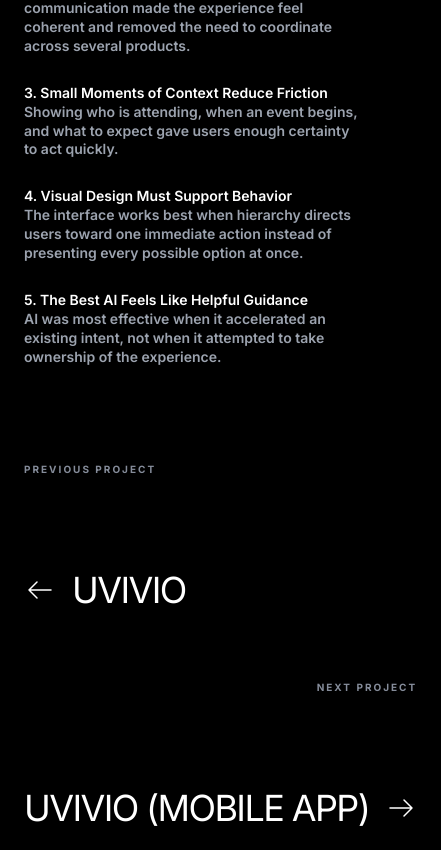
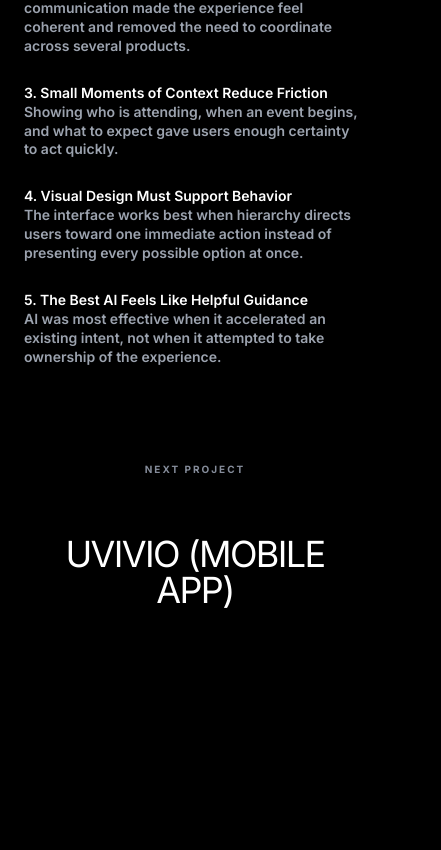
Before and after one commit to superwaih/damola, a Next.js app: page /projects/powpup in a window 390 px wide. Shown: the part 8617-9467 px from the top of the page, 441 px wide, since content can reach past the window. After the commit the page ends 9249 px from the top, so only its background shows below. Built offline with nearby package versions, Linux system fonts and the light colour scheme.

Commit message:
feat: Enhance CaseStudyNavigation to support mobileNext link and improve layout responsiveness

```diff
--- a/app/projects/uvivio-mobile/page.tsx
+++ b/app/projects/uvivio-mobile/page.tsx
@@ -346,6 +346,7 @@
 
       <CaseStudyNavigation
         previous={{ href: "/projects/powpup", label: "Powpup" }}
+        mobileNext={{ href: "/projects/uvivio", label: "Uvivio" }}
       />
     </CaseStudyPage>
   );
--- a/components/Services.tsx
+++ b/components/Services.tsx
@@ -64,7 +64,7 @@
             <article className="card-hover h-full rounded-2xl overflow-hidden bg-[#050505] border border-white/5 flex flex-col">
               <div className="px-8 pt-9 pb-6">
                 <ProductIcon />
-                <h3 className="mt-7 text-white font-bold text-4xl leading-none uppercase tracking-tight">
+                <h3 className="mt-7 text-white font-bold text-2xl leading-none uppercase tracking-tight">
                   Product Design
                 </h3>
               </div>
--- a/components/projects/CaseStudyPage.tsx
+++ b/components/projects/CaseStudyPage.tsx
@@ -168,20 +168,29 @@
 export function CaseStudyNavigation({
   previous,
   next,
+  mobileNext,
 }: {
   previous?: ProjectLink;
   next?: ProjectLink;
+  mobileNext?: ProjectLink;
 }) {
   const split = Boolean(previous && next);
+  const mobileProject = mobileNext ?? next;
 
-  const renderLink = (link: ProjectLink, direction: "previous" | "next") => {
+  const renderLink = (
+    link: ProjectLink,
+    direction: "previous" | "next",
+    { centered = false, showArrow = true } = {},
+  ) => {
     const isPrevious = direction === "previous";
 
     return (
       <Link
         href={link.href}
         className={`group flex min-h-[218px] flex-col justify-between bg-black px-6 pt-12 pb-6 focus-visible:outline-2 focus-visible:outline-offset-[-3px] focus-visible:outline-white md:min-h-[342px] md:px-12 md:pb-[68px] ${
-          split
+          centered
+            ? "items-center"
+            : split
             ? isPrevious
               ? "items-start"
               : "items-end"
@@ -192,8 +201,12 @@
           {isPrevious ? "Previous project" : "Next project"}
         </span>
 
-        <span className="flex items-center gap-4 whitespace-nowrap text-4xl leading-none font-normal uppercase tracking-[-0.045em] text-white md:gap-5 md:text-5xl">
-          {isPrevious && (
+        <span
+          className={`flex w-full items-center gap-4 text-4xl leading-none font-normal uppercase tracking-[-0.045em] text-white md:gap-5 md:text-5xl ${
+            centered ? "justify-center whitespace-normal text-center" : "whitespace-nowrap"
+          }`}
+        >
+          {showArrow && isPrevious && (
             <svg
               className="size-8 shrink-0 transition-transform duration-200 ease-[var(--ease-out)] group-hover:-translate-x-1"
               viewBox="0 0 32 32"
@@ -208,7 +221,7 @@
             </svg>
           )}
           {link.label}
-          {!isPrevious && (
+          {showArrow && !isPrevious && (
             <svg
               className="size-8 shrink-0 transition-transform duration-200 ease-[var(--ease-out)] group-hover:translate-x-1"
               viewBox="0 0 32 32"
@@ -228,12 +241,16 @@
   };
 
   return (
-    <nav
-      aria-label="Case study navigation"
-      className={`grid ${split ? "md:grid-cols-2" : "grid-cols-1"}`}
-    >
-      {previous && renderLink(previous, "previous")}
-      {next && renderLink(next, "next")}
+    <nav aria-label="Case study navigation">
+      <div className="md:hidden">
+        {mobileProject &&
+          renderLink(mobileProject, "next", { centered: true, showArrow: false })}
+      </div>
+
+      <div className={`hidden md:grid ${split ? "md:grid-cols-2" : "md:grid-cols-1"}`}>
+        {previous && renderLink(previous, "previous")}
+        {next && renderLink(next, "next")}
+      </div>
     </nav>
   );
 }
```
